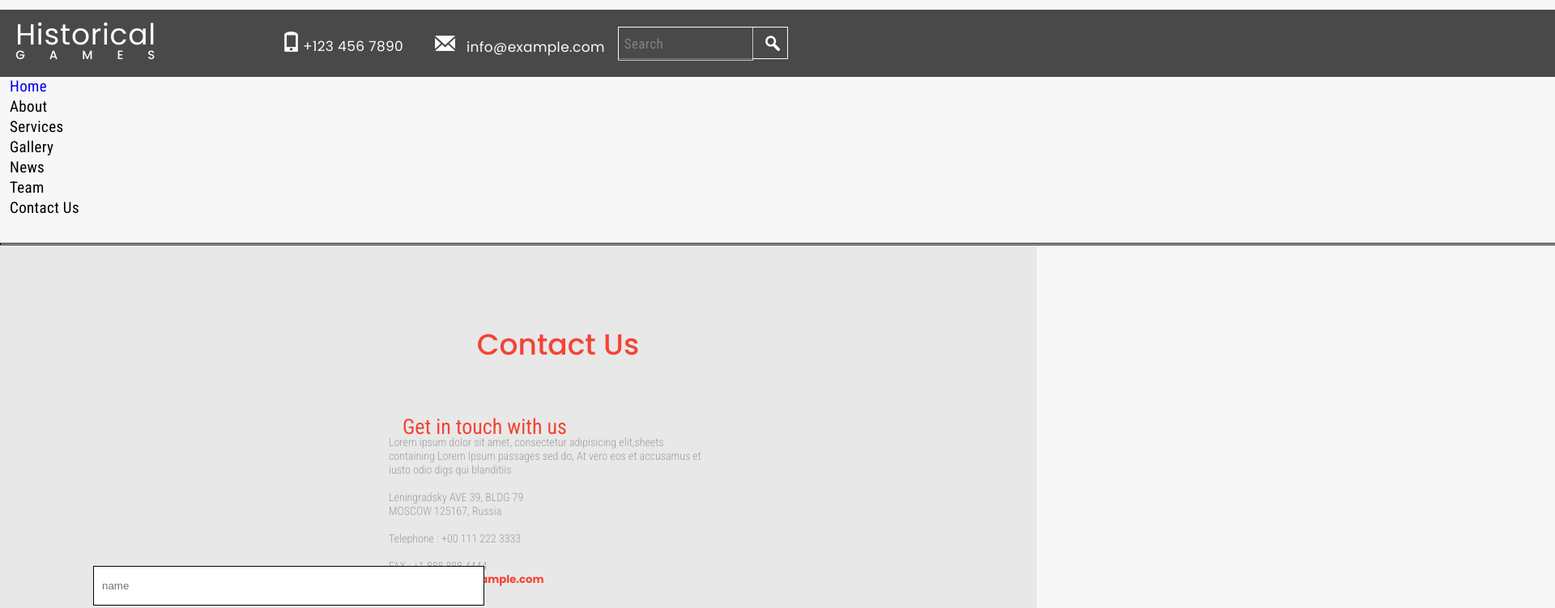
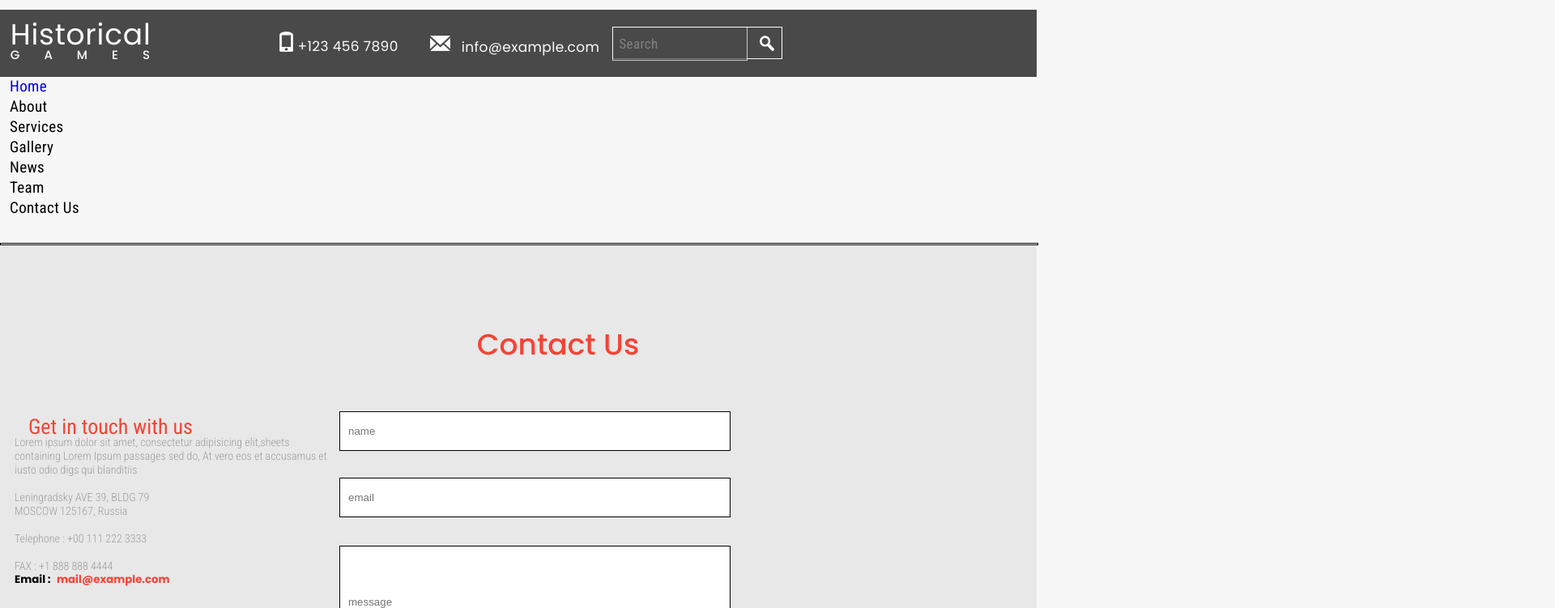
Before and after one commit to lirikp/gamers, a plain HTML site: page contacts.html in a window 1280 px wide. Shown: the top 751 px of the page at 81% size, 1920 px wide, since content can reach past the window. Drawn offline with Linux system fonts and the light colour scheme.

Commit message:
lesson 8

```diff
--- a/contacts.html
+++ b/contacts.html
@@ -46,6 +46,7 @@
 				<div class="lineBlack"></div>
 
 						<form action="#" style="background-color:#e8e8e8 " class="contactUs clearFix">
+						<div class="contactUsOutBlock">
 							<p class="headerContactUs">Contact&nbspUs</p>
 							<div class="contactUsBlockIn1">
 								<p class="text1">Get in touch with us</p>
@@ -59,6 +60,7 @@
 								<input type="text" class="emailField clearFix" placeholder="email">
 								<input type="text" class="messageField clearFix" placeholder="message">
 								<input type="button" class="btnContactUs clearFix" value="Buy">
+							</div>
 						</div>
 
 
--- a/css/style_catalog.css
+++ b/css/style_catalog.css
@@ -390,7 +390,11 @@ clear:both;}
     float: none;
     margin-top: -6px;
 }
-
+.contactUsOutBlock{
+	display: inline-block;
+    width: 100%;
+    vertical-align: middle
+}
 .headerContactUs{
 
 	margin: 98px 46%;
@@ -715,10 +719,17 @@ clear:both;}
 
 	}
 
+	.header{
+		width:auto;
+	}
+
 	.headerIn{
 		margin: 0 12%;
 		display:inline-block;
 		min-width:971px;
+	}
+	.lineBlack{
+		width:100%
 	}
 
 	.contactUs {
@@ -726,20 +737,29 @@ clear:both;}
 		float: none;
 		height: auto;
 	}
+.headerContactUs{
+	display:inherit;
+
+}
 
 	.contactUsBlockIn1{
-	float: none;
+	float: left;
+	margin-left:15px;
 }
 .contactUsBlockIn2{
 	min-width: 472px;
     float: left;
-    margin-left: 115px;
+    margin-left: 15px;
 }
 
 	.formDiscount{
 		display:block;
 		position: relative;
 		margin: 0 2%;
+	}
+
+	.caseMap{
+		margin-left:15px;
 	}
 }
 
```
